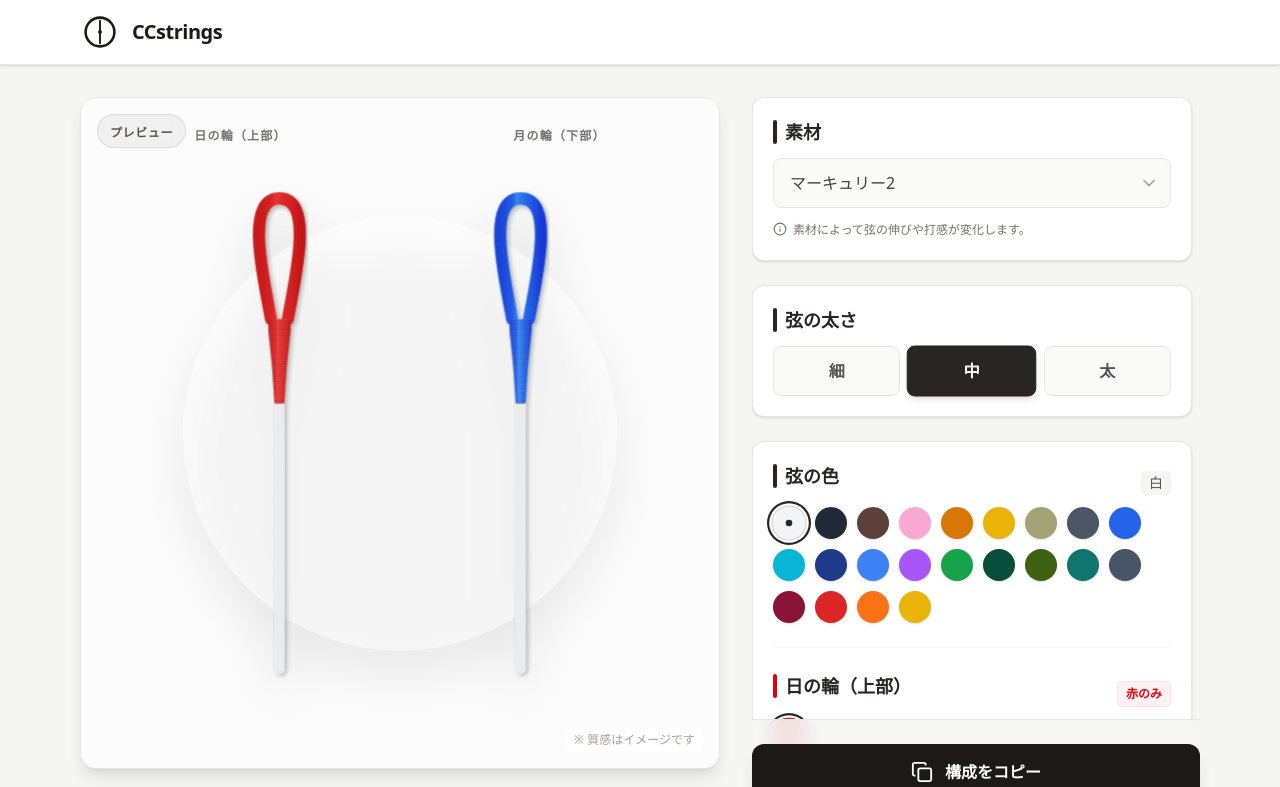
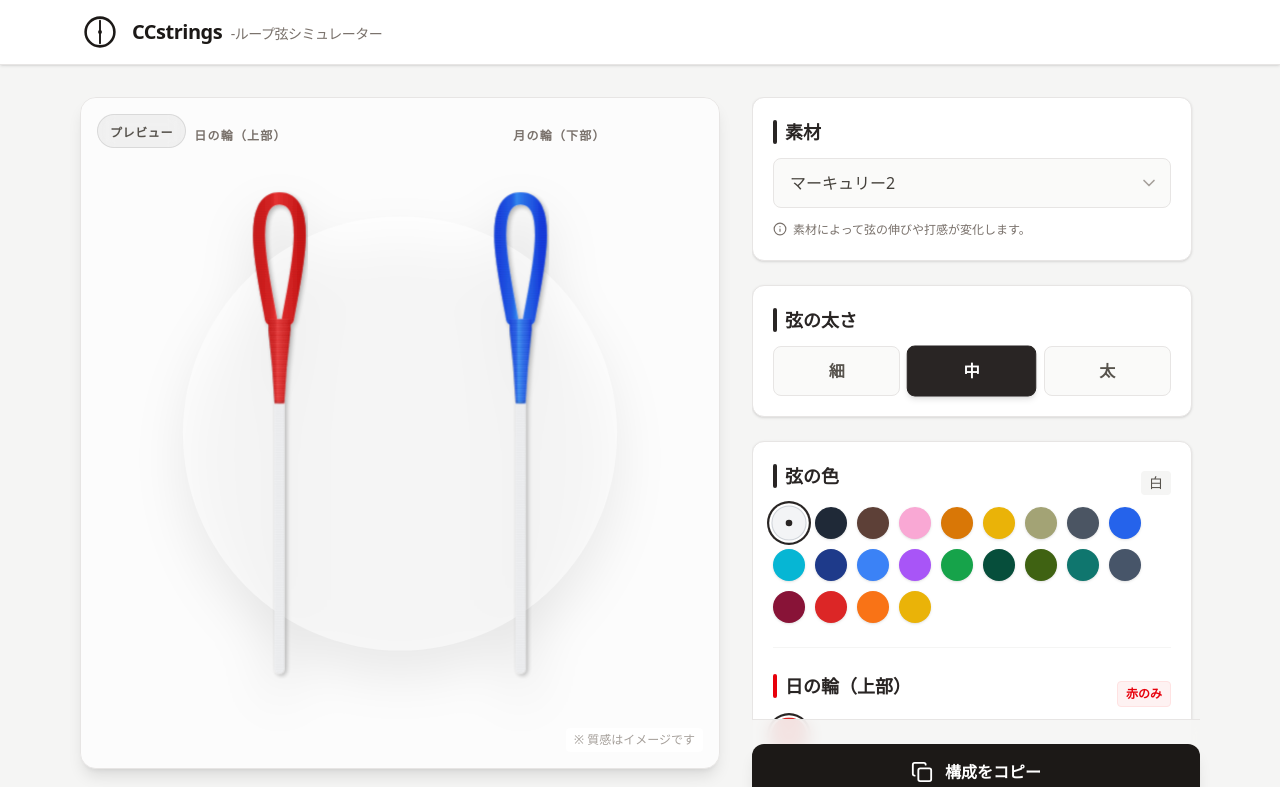
Before and after one commit to halcyon7766/CCstrings, a React (Vite) app: page / in a window 1280 px wide. Shown: the top 787 px of the page. Built offline with nearby package versions, Linux system fonts and the light colour scheme.

Commit message:
Update application title and header

```diff
--- a/index.html
+++ b/index.html
@@ -1,14 +1,18 @@
 <!doctype html>
 <html lang="en">
+
 <head>
   <meta charset="UTF-8" />
   <link rel="icon" type="image/svg+xml" href="/vite.svg" />
   <meta name="viewport" content="width=device-width, initial-scale=1.0" />
-    <title>CCstrings - 弦カスタムオーダー</title>
-    <script async src="https://pagead2.googlesyndication.com/pagead/js/adsbygoogle.js?client=ca-pub-9880919415099202" crossorigin="anonymous"></script>
+  <title>CCstrings -ループ弦シミュレーター</title>
+  <script async src="https://pagead2.googlesyndication.com/pagead/js/adsbygoogle.js?client=ca-pub-9880919415099202"
+    crossorigin="anonymous"></script>
 </head>
+
 <body>
   <div id="root"></div>
   <script type="module" src="/src/main.jsx"></script>
 </body>
+
 </html>
--- a/src/App.jsx
+++ b/src/App.jsx
@@ -282,7 +282,7 @@ export default function KyudoStringCustomizer() {
             <div className="text-stone-900 p-1">
               <Logo className="w-8 h-8" />
             </div>
-            <h1 className="text-xl font-bold tracking-tight text-stone-900">CCstrings</h1>
+            <h1 className="text-xl font-bold tracking-tight text-stone-900">CCstrings <span className="text-sm font-normal text-stone-500 ml-1">-ループ弦シミュレーター</span></h1>
           </div>
         </div>
       </header>
```
Lines whose indentation alone changed are shown as unchanged.
